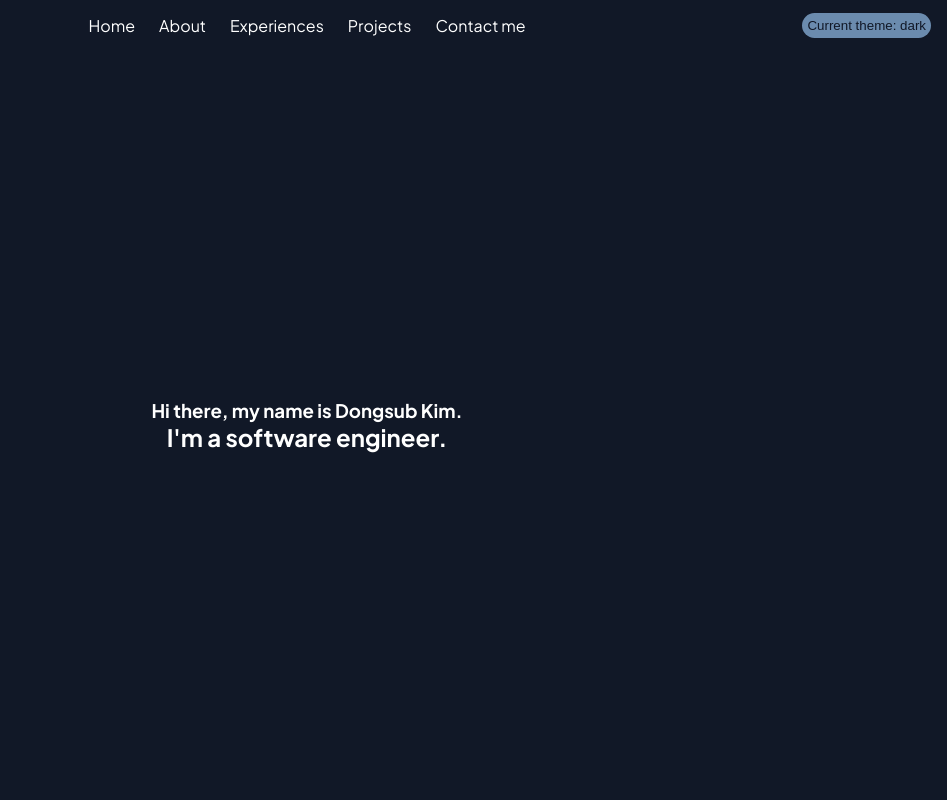
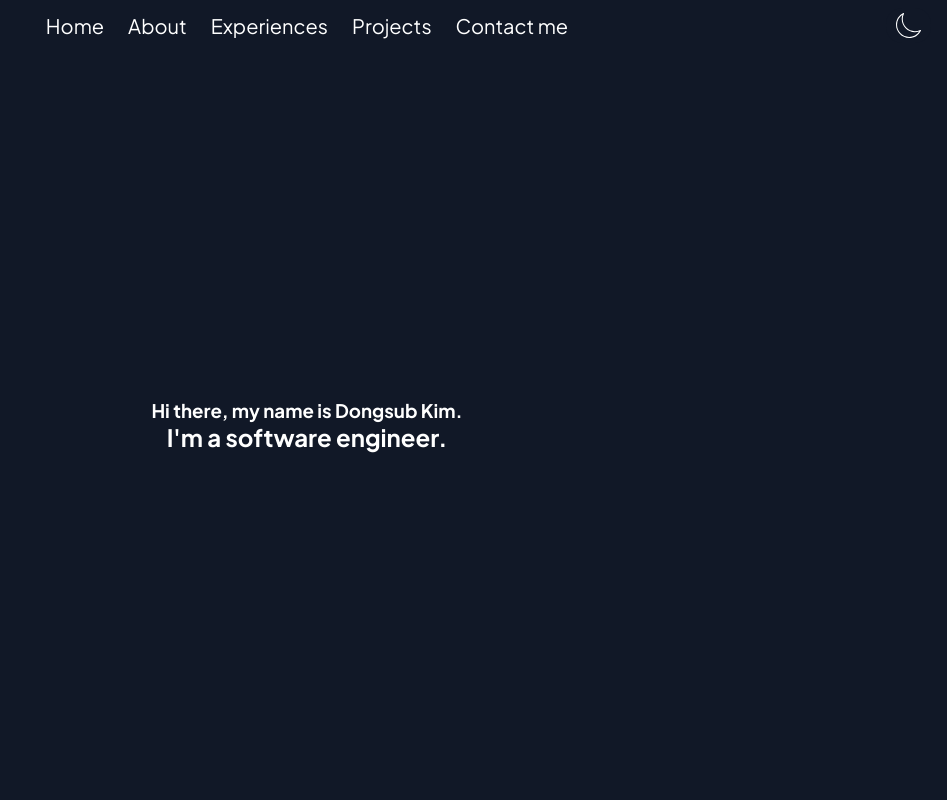
Before and after one commit to dongsub0918/personal-website, a Next.js app: page / in a window 1280 px wide. Shown: the top 800 px of the page, without its empty margins (333-1280 px from the left). Built offline with nearby package versions, Linux system fonts and the light colour scheme.

Commit message:
themeselector design initiated

```diff
--- /dev/null
+++ b/src/ui/icon/icon.module.css
@@ -0,0 +1,6 @@
+.icon {
+  display: inline-block;
+  vertical-align: middle;
+  transition: filter var(--transition-duration) var(--transition-timing);
+  filter: invert(var(--icon-invert));
+}
--- /dev/null
+++ b/src/ui/icon/icon.tsx
@@ -0,0 +1,20 @@
+import { ImgHTMLAttributes } from "react";
+import styles from "./icon.module.css";
+
+interface IconProps extends ImgHTMLAttributes<HTMLImageElement> {
+  name: string;
+  size?: number;
+}
+
+export default function Icon({ name, size = 24, ...props }: IconProps) {
+  return (
+    <img
+      src={`/${name}.svg`}
+      width={size}
+      height={size}
+      alt={`${name} icon`}
+      className={styles.icon}
+      {...props}
+    />
+  );
+}
--- a/src/ui/navbar/navbar.module.css
+++ b/src/ui/navbar/navbar.module.css
@@ -27,3 +27,7 @@
   position: absolute;
   right: 1rem;
 }
+.navLinks > a {
+  text-decoration: none;
+  font-size: 1.25rem;
+}
--- a/src/ui/themeSelector/themeSelector.module.css
+++ b/src/ui/themeSelector/themeSelector.module.css
@@ -1,10 +1,9 @@
 .button {
-  background-color: var(--primary);
-  color: var(--background);
+  background-color: var(--background);
   border: none;
   text-align: center;
   border-radius: 16px;
-  padding: 5px;
+  padding: 5px 10px;
   transition: background-color var(--transition-duration)
       var(--transition-timing),
     color var(--transition-duration) var(--transition-timing);
--- a/src/ui/themeSelector/themeSelector.tsx
+++ b/src/ui/themeSelector/themeSelector.tsx
@@ -2,13 +2,14 @@
 
 import { useTheme } from "@lib/context/themeContext";
 import styles from "./themeSelector.module.css";
+import Icon from "@/ui/icon/icon";
 
 export default function ThemeSelector() {
   const { theme, toggleTheme } = useTheme();
 
   return (
     <button className={styles.button} onClick={toggleTheme}>
-      Current theme: {theme}
+      <Icon name={theme === "light" ? "light-mode" : "dark-mode"} size={25} />
     </button>
   );
 }
```
Also changed, not shown: public/dark-mode.svg (added), public/light-mode.svg (added).
